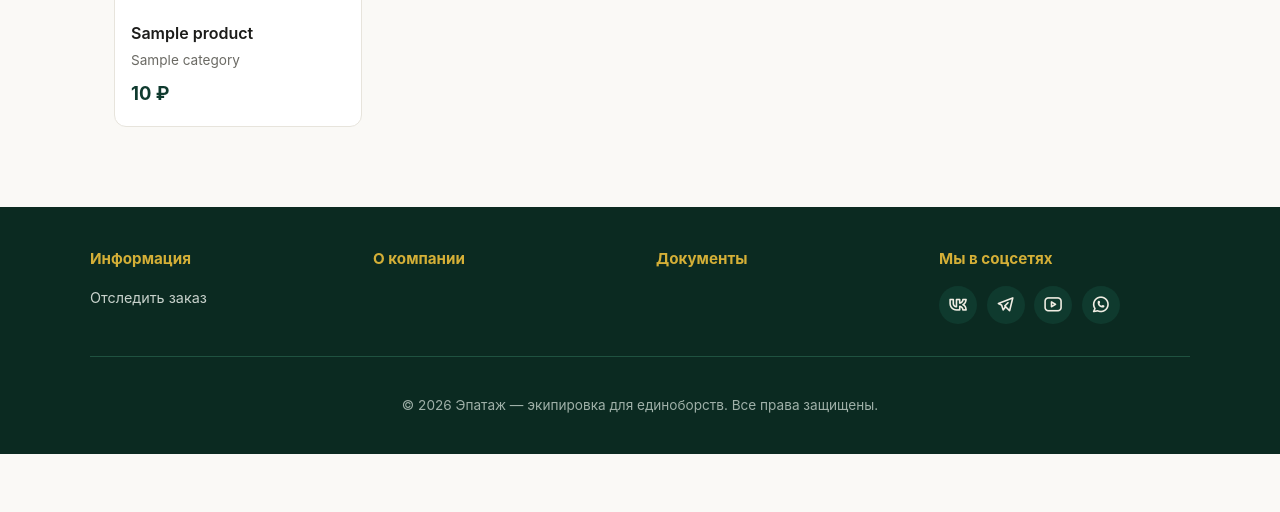
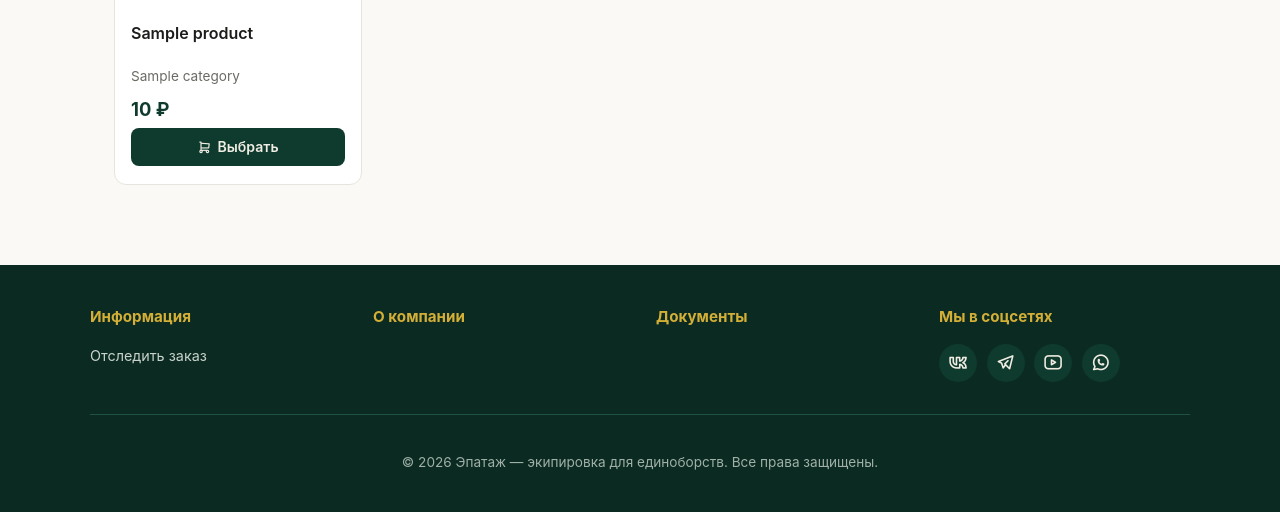
Before and after one commit to LeojBang/epatazh-shop, a Python web app: template app/templates/catalog/index.html in a window 1280 px wide. Shown: the part 521-1033 px from the top of the page. Before the commit the page ends 975 px from the top, so only its background shows below. Run offline with Jinja, Linux system fonts and the light colour scheme; the template is opened without the code that fills it: most values are stand-ins (such as "Sample title", 1, 10 or a date in 2020); some libraries are stand-ins or nearby versions.

Commit message:
Add 'select' button on cards, fix equal-height card layout

```diff
--- a/app/static/css/style.css
+++ b/app/static/css/style.css
@@ -249,8 +249,22 @@ h3 { font-size: 1.1rem; font-weight: 600; }
     width: 100%; aspect-ratio: 1; background: #f0eee8;
     display: flex; align-items: center; justify-content: center; color: var(--text-muted);
 }
-.product-card__body { padding: 0.9rem 1rem 1.1rem; display: flex; flex-direction: column; gap: 0.2rem; }
-.product-card h3 { margin: 0; font-size: 1rem; font-weight: 600; }
+.product-card__body {
+    padding: 0.9rem 1rem 1.1rem;
+    display: flex;
+    flex-direction: column;
+    gap: 0.2rem;
+    flex: 1;
+}
+.product-card__body h3 {
+    margin: 0;
+    font-size: 1rem;
+    font-weight: 600;
+    min-height: 2.6em;
+}
+.product-card__body .card-btn {
+    margin-top: auto;
+}
 .product-category { color: var(--text-muted); font-size: 0.85rem; }
 .product-price { font-weight: 700; font-size: 1.15rem; color: var(--green); margin-top: 0.3rem; }
 .out-of-stock { color: var(--danger); font-size: 0.85rem; }
@@ -505,3 +519,18 @@ h3 { font-size: 1.1rem; font-weight: 600; }
 }
 .badge--hit { background: var(--gold); color: var(--green-dark); }
 .badge--out { background: rgba(28,28,26,0.78); color: #fff; }
+.card-btn {
+    display: inline-flex;
+    align-items: center;
+    justify-content: center;
+    gap: 6px;
+    margin-top: 0.6rem;
+    background: var(--green);
+    color: var(--text-on-dark);
+    padding: 0.5rem;
+    border-radius: var(--radius);
+    font-size: 0.88rem;
+    font-weight: 600;
+    transition: background 0.15s;
+}
+.product-card:hover .card-btn { background: var(--gold); color: var(--green-dark); }
--- a/app/templates/catalog/index.html
+++ b/app/templates/catalog/index.html
@@ -32,6 +32,10 @@
                         <h3>{{ product.name }}</h3>
                         <span class="product-category">{{ product.category.name }}</span>
                         <span class="product-price">{{ product.price }} ₽</span>
+                        {% set total_stock = product.variants | sum(attribute="stock") %}
+                        {% if total_stock > 0 %}
+                            <span class="card-btn"><i class="ti ti-shopping-cart" aria-hidden="true"></i> Выбрать</span>
+                        {% endif %}
                     </div>
                 </a>
             {% endfor %}
```
